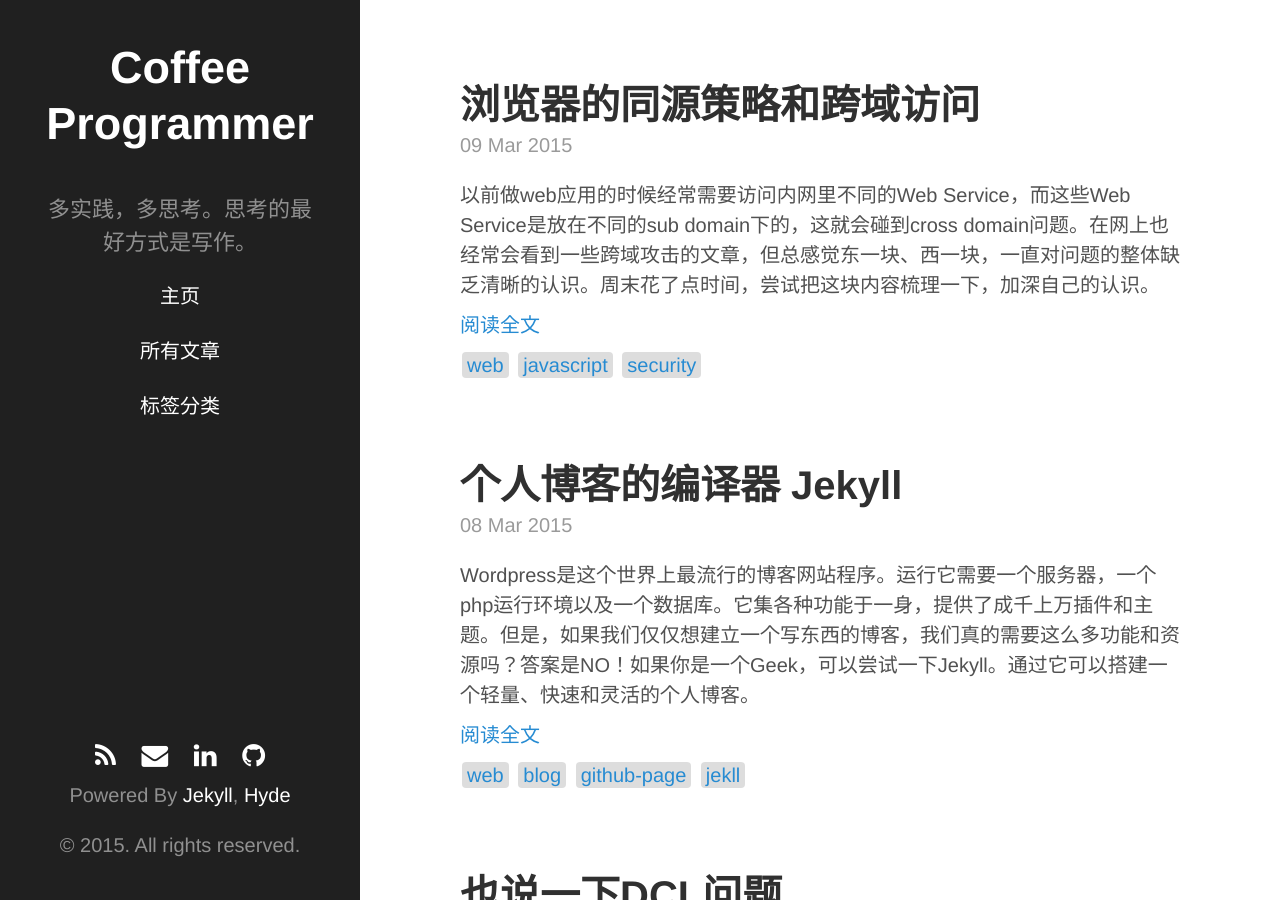
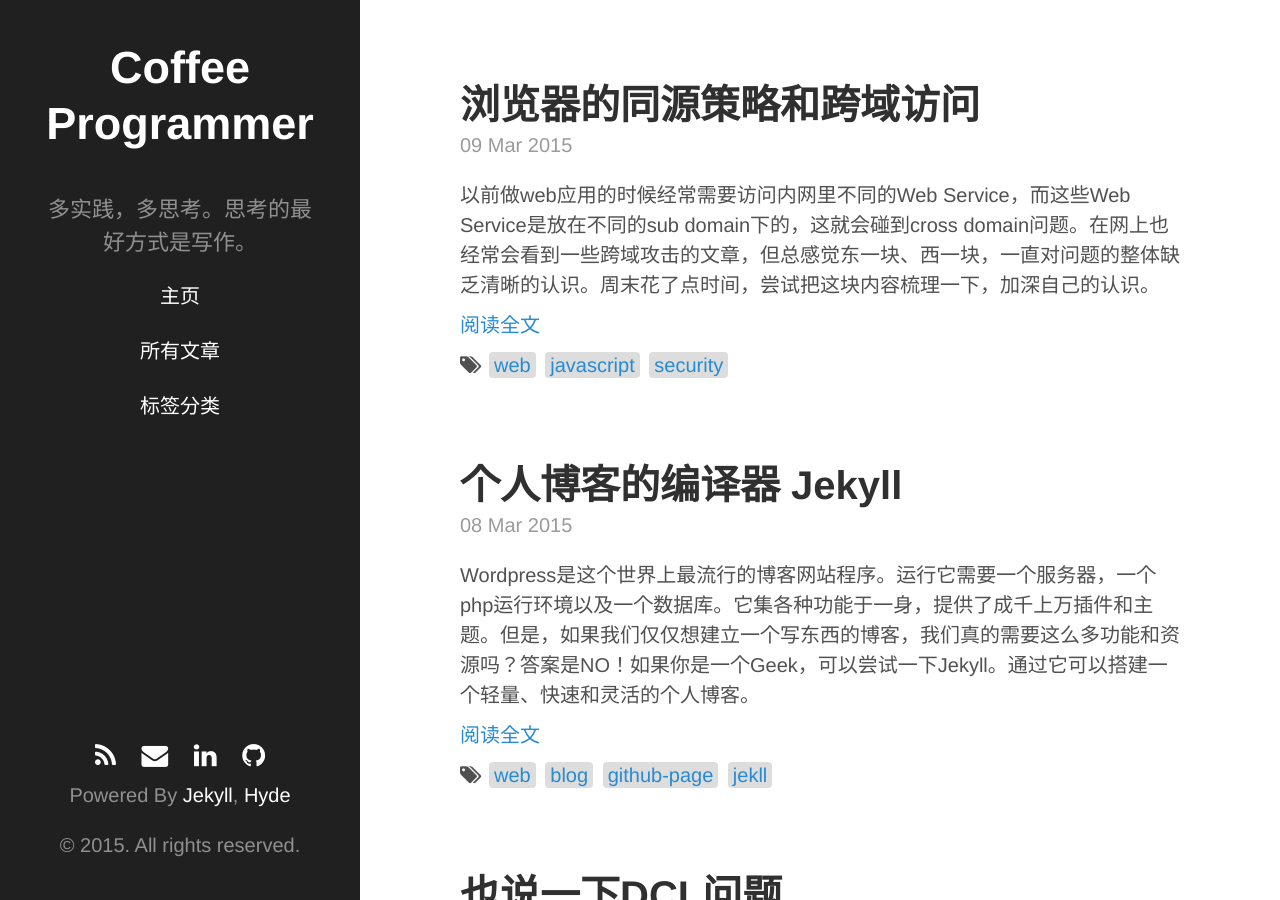
Before and after one commit to yiheng/yiheng.github.io, a Jekyll site: the page built from index.html, in a window 1280 px wide and 900 px high. Built offline with Jekyll 4.4.1, drawn with Linux system fonts in a browser that asks for light colours; some web fonts are replaced; Markdown is read by kramdown in place of the engine named in the settings; the list of posts is cut into pages by our own code.

Commit message:
new tag icon

```diff
--- a/index.html
+++ b/index.html
@@ -17,7 +17,7 @@ title: Home
       <div class="home-post">{{ post.abstract }}</div>
       <p class="readmore"><a href="{{ post.url }}">阅读全文</a></p>
 
-      {% for tag in post.tags %}
+      <i class="fa fa-tags"></i>{% for tag in post.tags %}
       <a class="tag-link" href="{{ site.base_url }}/tags/#{{ tag }}">{{ tag }}</a>
       {% endfor %}
     </div>
```
